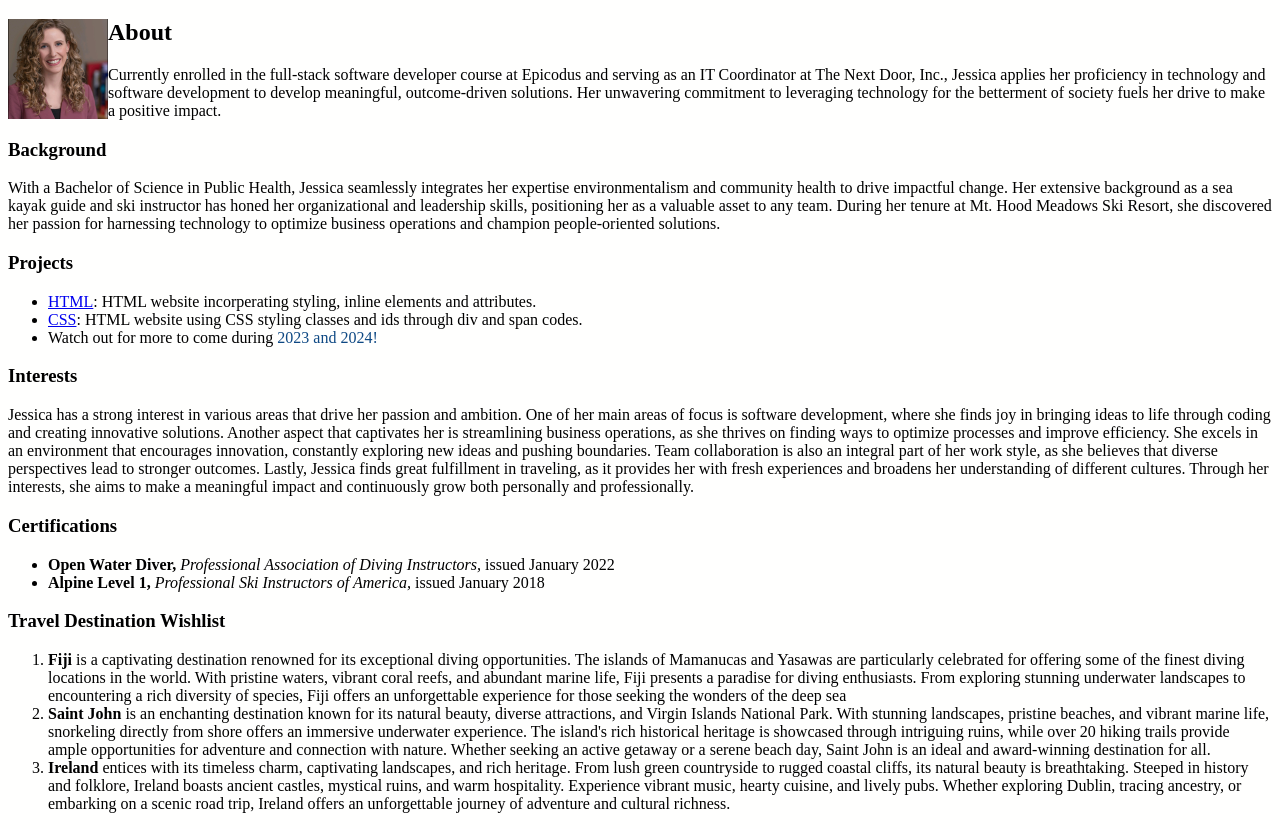
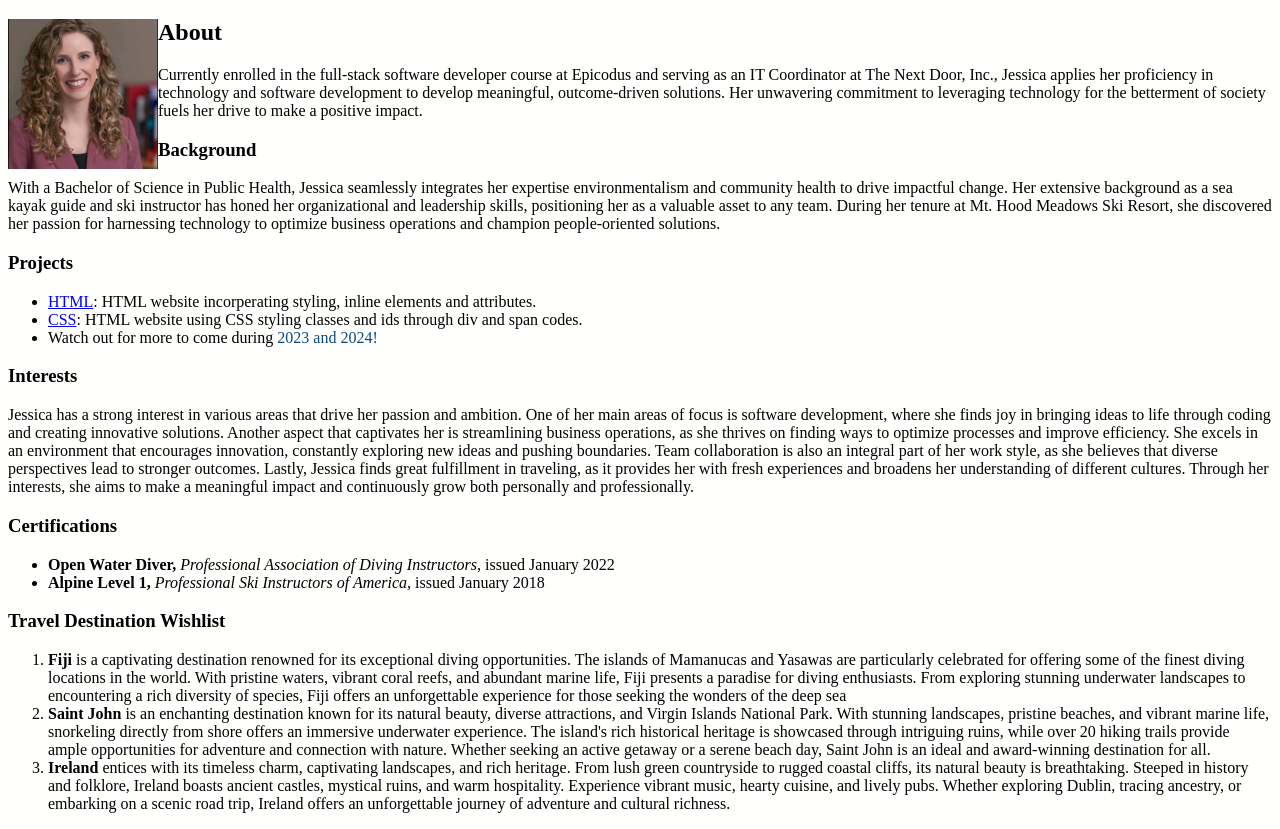
Before and after one commit to jessicahattig/Portfolio, a plain HTML site: page index.html in a window 1280 px wide. Shown: the part 61-890 px from the top of the page. Drawn offline with Linux system fonts and the light colour scheme.

Commit message:
WIP: Context layout and css styling.

```diff
--- a/css/styles.css
+++ b/css/styles.css
@@ -8,8 +8,8 @@ h1{
 }
 
 img {
-  height: 100px;
-  width: 100px;
+  height: 150px;
+  width: 150px;
   image-rendering: auto;
   float: left
 }
```
Also changed, not shown: index.html (+3 -1 lines).
